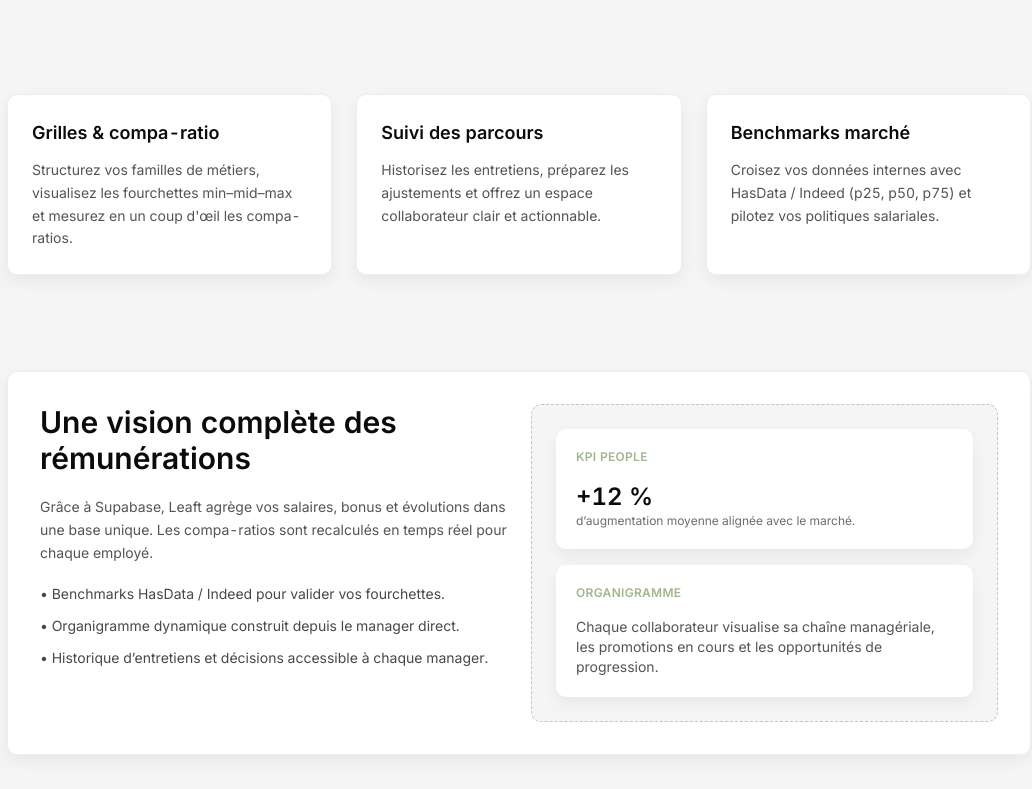
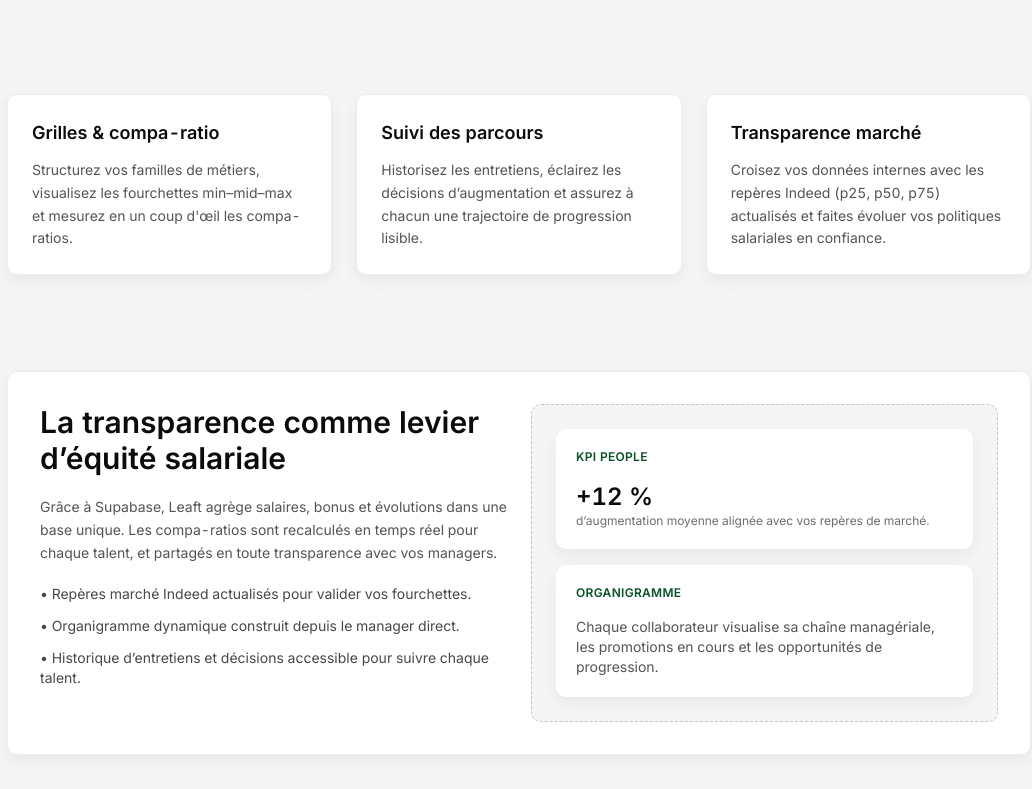
Before and after one commit to TWIIST3R/leaft, a Next.js app: page / in a window 1280 px wide. Shown: the part 571-1360 px from the top of the page, without its empty margins (121-1153 px from the left). Built offline with nearby package versions, Linux system fonts and the light colour scheme.

Commit message:
Tighten transparency messaging and polish pricing toggle

```diff
--- a/src/app/(marketing)/page.tsx
+++ b/src/app/(marketing)/page.tsx
@@ -10,12 +10,12 @@ const features = [
   {
     title: "Suivi des parcours",
     description:
-      "Historisez les entretiens, préparez les ajustements et offrez un espace collaborateur clair et actionnable.",
+      "Historisez les entretiens, éclairez les décisions d’augmentation et assurez à chacun une trajectoire de progression lisible.",
   },
   {
-    title: "Benchmarks marché",
+    title: "Transparence marché",
     description:
-      "Croisez vos données internes avec HasData / Indeed (p25, p50, p75) et pilotez vos politiques salariales.",
+      "Croisez vos données internes avec les repères Indeed (p25, p50, p75) actualisés et faites évoluer vos politiques salariales en confiance.",
   },
 ];
 
@@ -48,22 +48,24 @@ export default function Home() {
 
         <section className="grid gap-6 rounded-[var(--radius)] border border-border bg-white p-8 shadow-[var(--shadow)] lg:grid-cols-2">
           <div className="space-y-5">
-            <h2 className="text-3xl font-semibold text-[var(--text)]">Une vision complète des rémunérations</h2>
+            <h2 className="text-3xl font-semibold text-[var(--text)]">La transparence comme levier d’équité salariale</h2>
             <p className="text-sm leading-relaxed text-[color:rgba(11,11,11,0.7)]">
-              Grâce à Supabase, Leaft agrège vos salaires, bonus et évolutions dans une base unique. Les compa-ratios
-              sont recalculés en temps réel pour chaque employé.
+              Grâce à Supabase, Leaft agrège salaires, bonus et évolutions dans une base unique. Les compa-ratios sont
+              recalculés en temps réel pour chaque talent, et partagés en toute transparence avec vos managers.
             </p>
             <ul className="space-y-3 text-sm text-[color:rgba(11,11,11,0.75)]">
-              <li>• Benchmarks HasData / Indeed pour valider vos fourchettes.</li>
+              <li>• Repères marché Indeed actualisés pour valider vos fourchettes.</li>
               <li>• Organigramme dynamique construit depuis le manager direct.</li>
-              <li>• Historique d’entretiens et décisions accessible à chaque manager.</li>
+              <li>• Historique d’entretiens et décisions accessible pour suivre chaque talent.</li>
             </ul>
           </div>
           <div className="grid gap-4 rounded-[var(--radius)] border border-dashed border-[color:rgba(9,82,40,0.25)] bg-muted p-6">
             <div className="rounded-[var(--radius)] bg-white p-5 shadow-[var(--shadow)]">
               <p className="text-xs font-semibold uppercase tracking-wide text-[color:var(--brand)]">KPI People</p>
               <p className="mt-4 text-2xl font-semibold text-[var(--text)]">+12 %</p>
-              <p className="text-xs text-[color:rgba(11,11,11,0.6)]">d’augmentation moyenne alignée avec le marché.</p>
+              <p className="text-xs text-[color:rgba(11,11,11,0.6)]">
+                d’augmentation moyenne alignée avec vos repères de marché.
+              </p>
             </div>
             <div className="rounded-[var(--radius)] bg-white p-5 shadow-[var(--shadow)]">
               <p className="text-xs font-semibold uppercase tracking-wide text-[color:var(--brand)]">Organigramme</p>
--- a/src/app/(marketing)/pricing/pricing-table.tsx
+++ b/src/app/(marketing)/pricing/pricing-table.tsx
@@ -1,12 +1,32 @@
 "use client";
 
-import { useState } from "react";
+import { useEffect, useState } from "react";
 import type { PricingPlan } from "./page";
 
 type BillingCycle = "monthly" | "annual";
 
 export function PricingTable({ plans }: { plans: PricingPlan[] }) {
   const [billing, setBilling] = useState<BillingCycle>("monthly");
+  const [pendingBilling, setPendingBilling] = useState<BillingCycle | null>(null);
+  const [isFading, setIsFading] = useState(false);
+
+  const handleBillingChange = (mode: BillingCycle) => {
+    if (mode === billing || pendingBilling) return;
+    setPendingBilling(mode);
+    setIsFading(true);
+  };
+
+  useEffect(() => {
+    if (!isFading || !pendingBilling) return;
+
+    const timeout = setTimeout(() => {
+      setBilling(pendingBilling);
+      setPendingBilling(null);
+      setIsFading(false);
+    }, 200);
+
+    return () => clearTimeout(timeout);
+  }, [isFading, pendingBilling, billing]);
 
   return (
     <div className="flex flex-col gap-10">
@@ -14,8 +34,8 @@ export function PricingTable({ plans }: { plans: PricingPlan[] }) {
         <div className="inline-flex items-center rounded-full border border-white/30 bg-white/10 p-1 text-sm font-medium">
           <button
             type="button"
-            onClick={() => setBilling("monthly")}
-            className={`rounded-full px-4 py-2 transition ${
+            onClick={() => handleBillingChange("monthly")}
+            className={`cursor-pointer rounded-full px-4 py-2 transition ${
               billing === "monthly" ? "bg-white text-[var(--brand)]" : "text-white/80 hover:text-white"
             }`}
           >
@@ -23,8 +43,8 @@ export function PricingTable({ plans }: { plans: PricingPlan[] }) {
           </button>
           <button
             type="button"
-            onClick={() => setBilling("annual")}
-            className={`rounded-full px-4 py-2 transition ${
+            onClick={() => handleBillingChange("annual")}
+            className={`cursor-pointer rounded-full px-4 py-2 transition ${
               billing === "annual" ? "bg-white text-[var(--brand)]" : "text-white/80 hover:text-white"
             }`}
           >
@@ -33,7 +53,11 @@ export function PricingTable({ plans }: { plans: PricingPlan[] }) {
         </div>
       </div>
 
-      <div className="grid gap-6 lg:grid-cols-4">
+      <div
+        className={`grid gap-6 transition-[opacity,transform] duration-200 ease-in-out lg:grid-cols-4 ${
+          isFading ? "pointer-events-none opacity-0 translate-y-2" : "opacity-100 translate-y-0"
+        }`}
+      >
         {plans.map((plan) => {
           const data = plan[billing];
           return (
--- a/src/app/globals.css
+++ b/src/app/globals.css
@@ -1,7 +1,7 @@
 @import "tailwindcss";
 
 :root {
-  --brand: #a1b68d;
+  --brand: #095228;
   --bg: #ffffff;
   --text: #0b0b0b;
   --muted: #f5f5f5;
```
